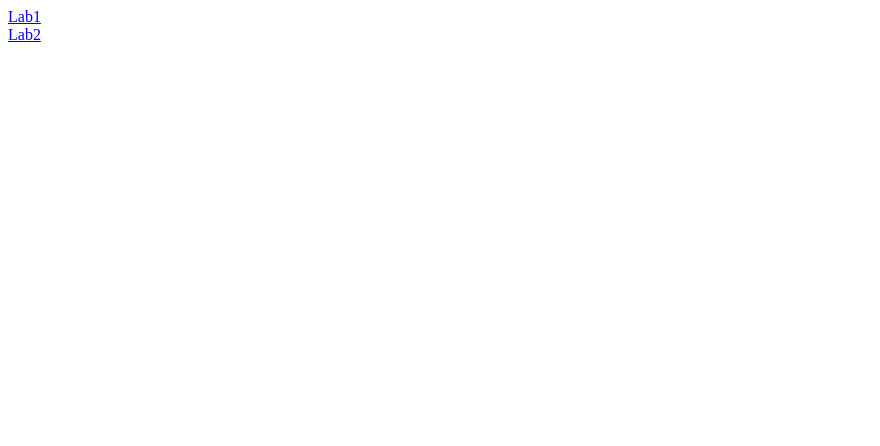
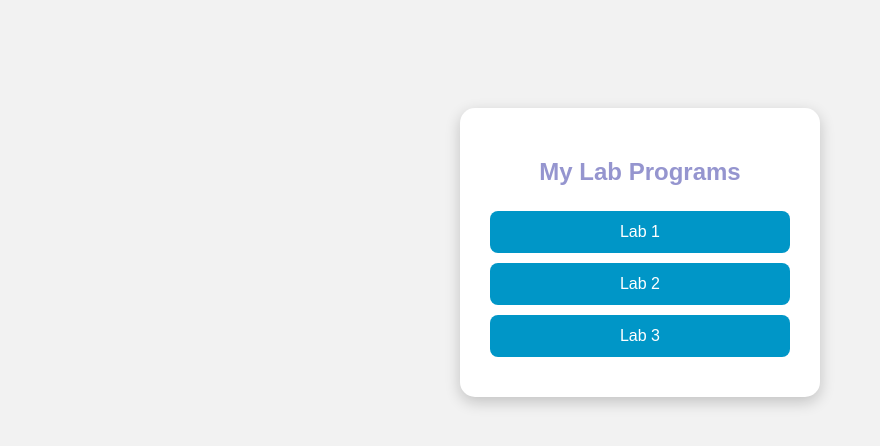
Before and after one commit to chiranthanr2006/weblab, a plain HTML site: page index.html in a window 1280 px wide. Shown: the whole page, without its empty margins (0-880 px from the left). Drawn offline with Linux system fonts and the light colour scheme.

Commit message:
Update index.html

```diff
--- a/index.html
+++ b/index.html
@@ -1,11 +1,57 @@
 <!DOCTYPE html>
 <html>
+
 <head>
-  <title>Text Animation</title>
+    <title>Lab Programs</title>
+
+    <style>
+        body {
+            font-family: Arial, sans-serif;
+            background: #f2f2f2;
+            text-align: center;
+            padding-top: 100px;
+        }
+
+        .container {
+            width: 300px;
+            margin: auto;
+            background: white;
+            padding: 30px;
+            border-radius: 15px;
+            box-shadow: 0 5px 15px rgba(0, 0, 0, 0.2);
+        }
+
+        h2 {
+            color: rgb(149, 149, 207);
+            margin-bottom: 25px;
+        }
+
+        a {
+            display: block;
+            text-decoration: none;
+            background: #0096c7;
+            color: white;
+            padding: 12px;
+            margin: 10px 0;
+            border-radius: 8px;
+        }
+
+        a:hover {
+            background: rgb(0, 86, 179);
+        }
+    </style>
 </head>
+
 <body>
-  <a href="Lab1.html">Lab1</a><br>
-  <a href="Lab2.html">Lab2</a><br>
+
+    <div class="container">
+        <h2>My Lab Programs</h2>
+
+        <a href="Lab1.html">Lab 1</a>
+        <a href="Lab2.html">Lab 2</a>
+        <a href="Lab3.html">Lab 3</a>
+    </div>
 
 </body>
+
 </html>
```
